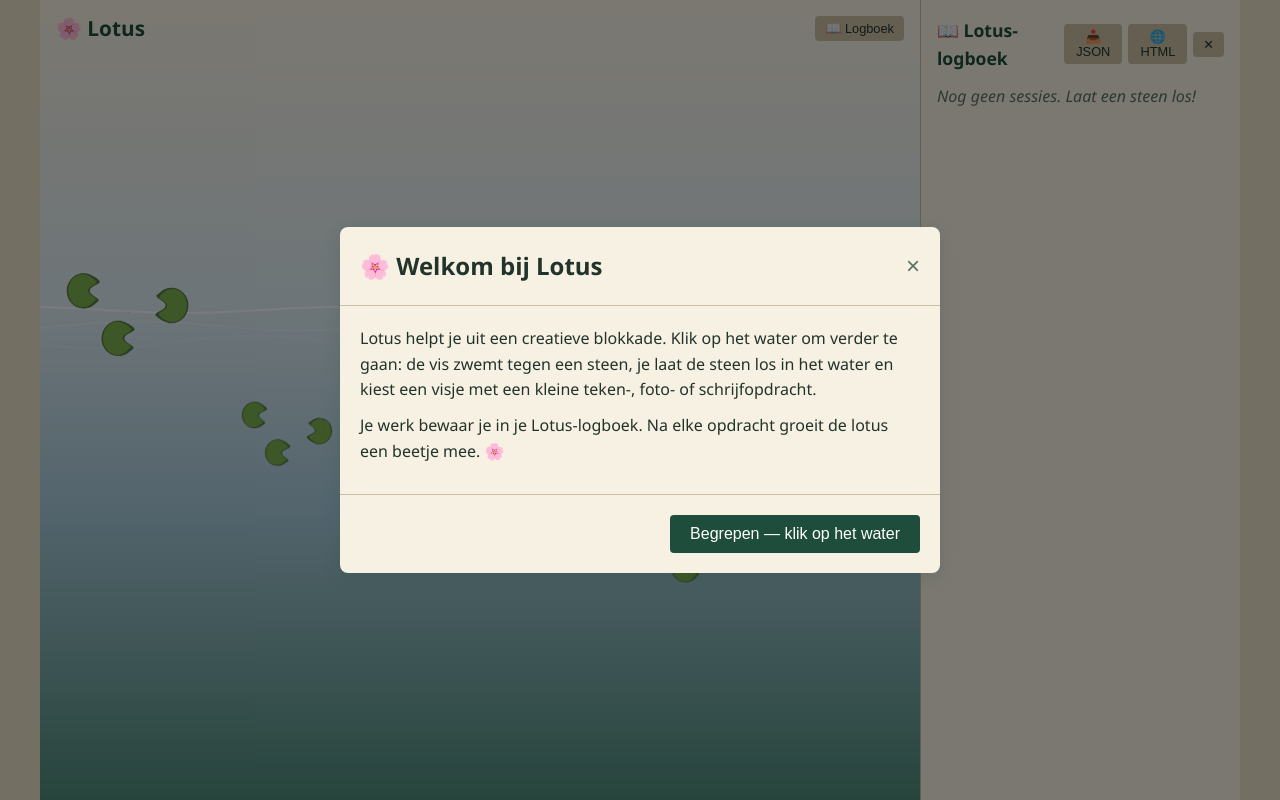
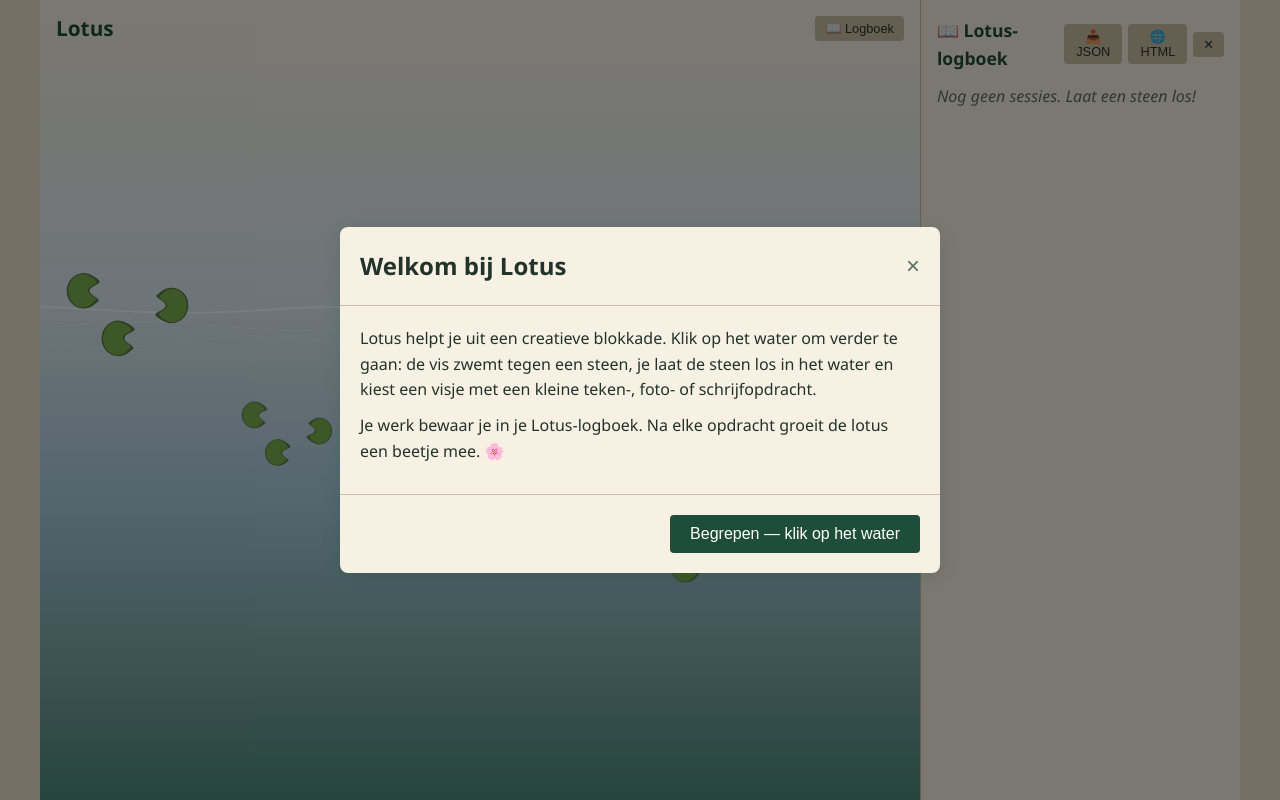
Before and after one commit to PeViHa/Lotus, a plain HTML site: page index.html in a window 1280 px wide. Drawn offline with Linux system fonts and the light colour scheme.

Commit message:
Verwijder bloem-emoticon uit app-naam (header h1 en intro-modal)
Co-authored-by: PeViHa <PeViHa@users.noreply.github.com>

```diff
--- a/index.html
+++ b/index.html
@@ -16,7 +16,7 @@
 
             <div class="vijver-overlay">
                 <header class="vijver-header">
-                    <h1>&#127800; Lotus</h1>
+                    <h1>Lotus</h1>
                     <button class="btn btn-small btn-secondary" id="logboekToggle">&#128214; Logboek</button>
                 </header>
 
@@ -128,7 +128,7 @@
     <div class="modal" id="introModal">
         <div class="modal-content">
             <div class="modal-header">
-                <h2>&#127800; Welkom bij Lotus</h2>
+                <h2>Welkom bij Lotus</h2>
                 <button class="close-modal" id="closeIntro">&times;</button>
             </div>
             <div id="introBody">
```
